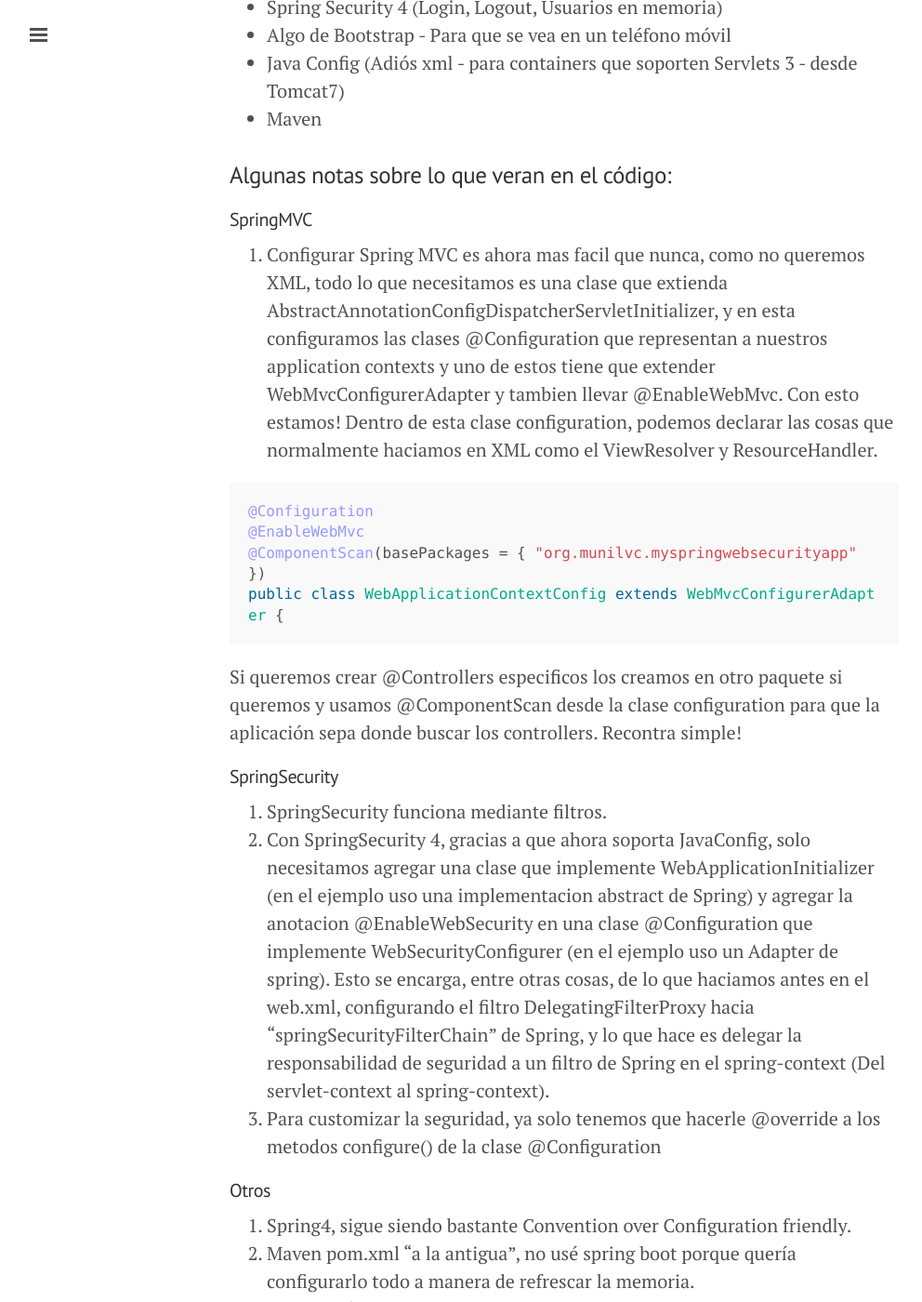
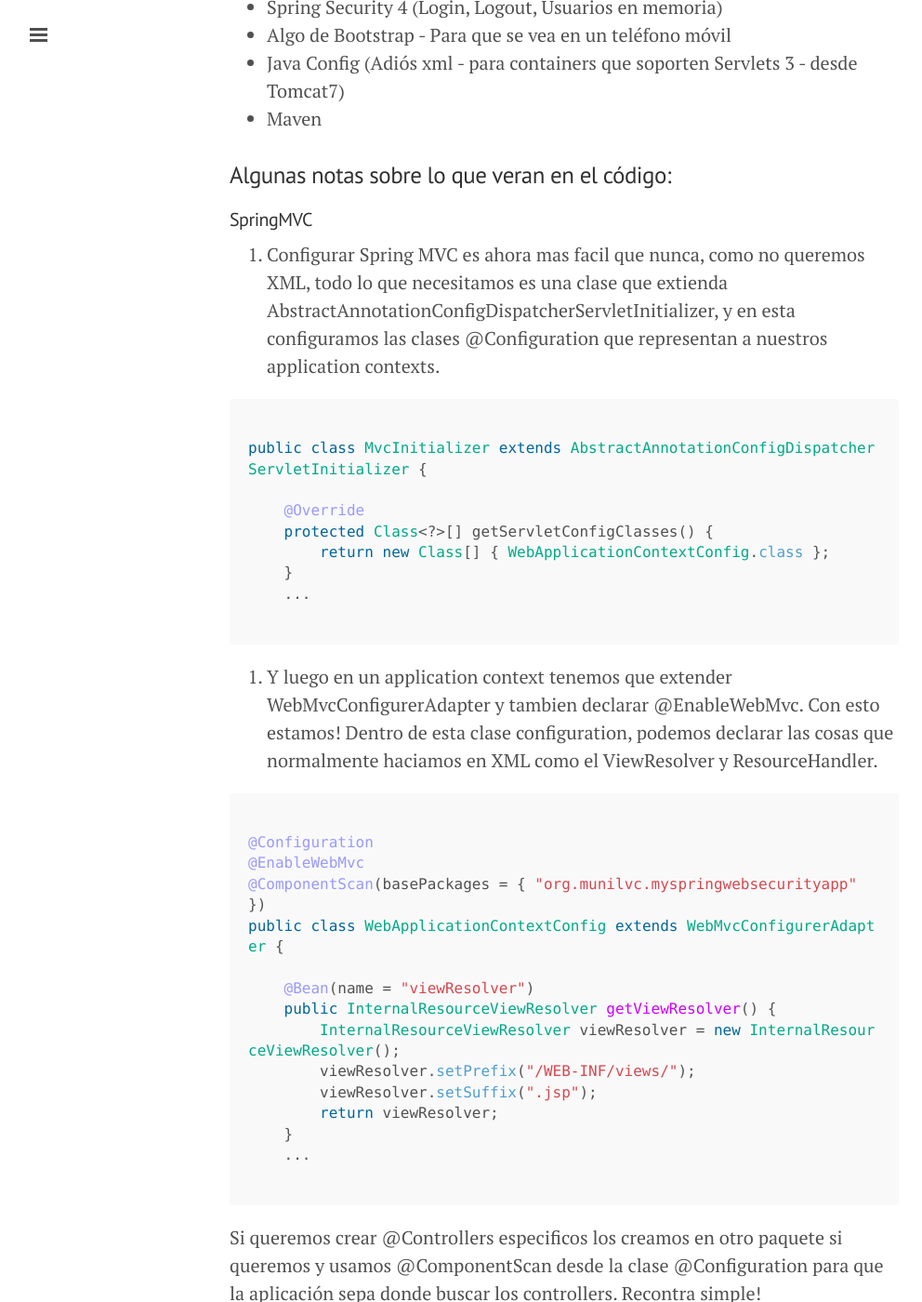
Before and after one commit to munilvc/munilvc.github.io, a Jekyll site: the page built from _posts/2015-11-07-BaseSpringSecurityMVC.md, in a window 1280 px wide and 1400 px high, scrolled down 561 px. Shown: the whole window at 93% size, without its empty margins (1-993 px from the left). Built offline with Jekyll 4.4.1, drawn with Linux system fonts in a browser that asks for light colours; Markdown is read by kramdown in place of the engine named in the settings; comment, search, counter and statistics services are not loaded; some of the changed text lies outside the part shown.

Commit message:
Update docs

````diff
--- a/_posts/2015-11-07-BaseSpringSecurityMVC.md
+++ b/_posts/2015-11-07-BaseSpringSecurityMVC.md
@@ -18,21 +18,77 @@
 ### Algunas notas sobre lo que veran en el código:
 
 #### SpringMVC
-1. Configurar Spring MVC es ahora mas facil que nunca, como no queremos XML, todo lo que necesitamos es una clase que extienda AbstractAnnotationConfigDispatcherServletInitializer, y en esta configuramos las clases @Configuration que representan a nuestros application contexts y uno de estos tiene que extender WebMvcConfigurerAdapter y tambien llevar @EnableWebMvc. Con esto estamos!  Dentro de esta clase configuration, podemos declarar las cosas que normalmente haciamos en XML como el ViewResolver y ResourceHandler.
+
+1. Configurar Spring MVC es ahora mas facil que nunca, como no queremos XML, todo lo que necesitamos es una clase que extienda AbstractAnnotationConfigDispatcherServletInitializer, y en esta configuramos las clases @Configuration que representan a nuestros application contexts.
 
 ```java
+
+public class MvcInitializer extends AbstractAnnotationConfigDispatcherServletInitializer {
+
+    @Override
+    protected Class<?>[] getServletConfigClasses() {
+        return new Class[] { WebApplicationContextConfig.class };
+    }
+    ...
+
+```
+
+2. Y luego en un application context tenemos que extender WebMvcConfigurerAdapter y tambien declarar @EnableWebMvc. Con esto estamos!  Dentro de esta clase configuration, podemos declarar las cosas que normalmente haciamos en XML como el ViewResolver y ResourceHandler.
+
+```java
+
 @Configuration
 @EnableWebMvc
 @ComponentScan(basePackages = { "org.munilvc.myspringwebsecurityapp" })
 public class WebApplicationContextConfig extends WebMvcConfigurerAdapter {
+
+    @Bean(name = "viewResolver")
+    public InternalResourceViewResolver getViewResolver() {
+        InternalResourceViewResolver viewResolver = new InternalResourceViewResolver();
+        viewResolver.setPrefix("/WEB-INF/views/");
+        viewResolver.setSuffix(".jsp");
+        return viewResolver;
+    }
+    ...
+
 ```
 
-Si queremos crear @Controllers especificos los creamos en otro paquete si queremos y usamos @ComponentScan desde la clase configuration para que la aplicación sepa donde buscar los controllers. Recontra simple!
+Si queremos crear @Controllers especificos los creamos en otro paquete si queremos y usamos @ComponentScan desde la clase @Configuration para que la aplicación sepa donde buscar los controllers. Recontra simple!
+
 
 #### SpringSecurity
+
 1. SpringSecurity funciona mediante filtros.
-2. Con SpringSecurity 4, gracias a que ahora soporta JavaConfig, solo necesitamos agregar una clase que implemente WebApplicationInitializer (en el ejemplo uso una implementacion abstract de Spring) y agregar la anotacion @EnableWebSecurity en una clase @Configuration que implemente WebSecurityConfigurer (en el ejemplo uso un Adapter de spring).  Esto se encarga, entre otras cosas, de lo que haciamos antes en el web.xml, configurando el filtro DelegatingFilterProxy hacia "springSecurityFilterChain" de Spring, y lo que hace es delegar la responsabilidad de seguridad a un filtro de Spring en el spring-context (Del servlet-context al spring-context).
-3. Para customizar la seguridad, ya solo tenemos que hacerle @override a los metodos configure() de la clase @Configuration
+2. Con SpringSecurity 4, gracias a que ahora soporta JavaConfig, solo necesitamos agregar una clase que implemente WebApplicationInitializer (en el ejemplo uso una implementacion abstract de Spring).
+
+```java
+
+public class SecurityInitializer extends AbstractSecurityWebApplicationInitializer {
+    ...
+
+```
+
+3. Luego agregar la anotacion @EnableWebSecurity en una clase @Configuration que implemente WebSecurityConfigurer (en el ejemplo uso un Adapter de spring).  Esto se encarga, entre otras cosas, de lo que haciamos antes en el web.xml, configurando el filtro DelegatingFilterProxy hacia "springSecurityFilterChain" de Spring, y lo que hace es delegar la responsabilidad de seguridad a un filtro de Spring en el spring-context (Del servlet-context al spring-context).
+
+```java
+
+@Configuration
+@EnableWebSecurity
+public class WebSecurityConfig extends WebSecurityConfigurerAdapter {
+
+    @Override
+    protected void configure(HttpSecurity http) throws Exception {
+        http.authorizeRequests()
+            .antMatchers("/resources/**").permitAll()
+            .anyRequest().authenticated()
+            .and().formLogin().loginPage("/login").permitAll()
+            .and().logout().permitAll();
+    }
+  ...
+
+```
+
+3. Para customizar la seguridad, ya solo tenemos que hacerle @Override a los metodos configure() de la clase @Configuration
 
 #### Otros
 1. Spring4, sigue siendo bastante Convention over Configuration friendly.
````
